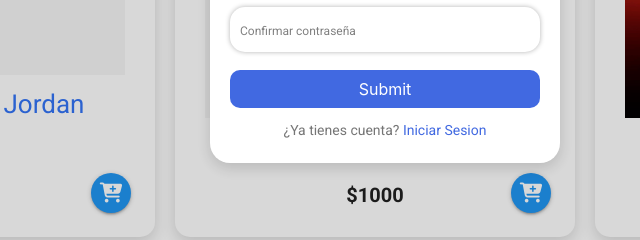
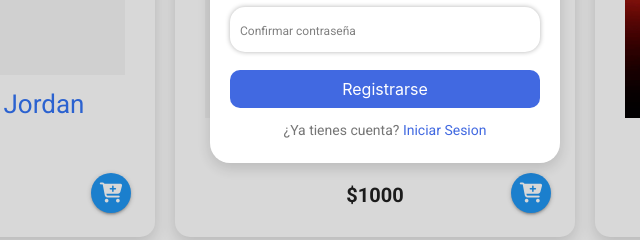
Before and after one commit to JuanFortez/PFFORTEZJS, a website: page index.html in a window 1280 px wide. Both pictures are taken after a click on the link 1127 px from the left and 45 px from the top of the page. Shown: the part 465-705 px from the top of the page, 265-905 px from the left. Drawn offline with nearby package versions, Linux system fonts and the light colour scheme; some packages are replaced by stand-ins of ours; files that its build step writes are made by us from their sources; a script that the page names is missing; a small style sheet from the web is missing.

Commit message:
modifique una palabra

```diff
--- a/index.html
+++ b/index.html
@@ -74,7 +74,7 @@
           <input id="contrasenaConfirmar" name="contraseña" required="" placeholder="" type="password" class="input">
           <span>Confirmar contraseña</span>
       </label>
-      <button class="submit">Submit</button>
+      <button class="submit">Registrarse</button>
       <p class="signin">¿Ya tienes cuenta? <a href="#">Iniciar Sesion</a> </p>
   </form>
 </div>
```
